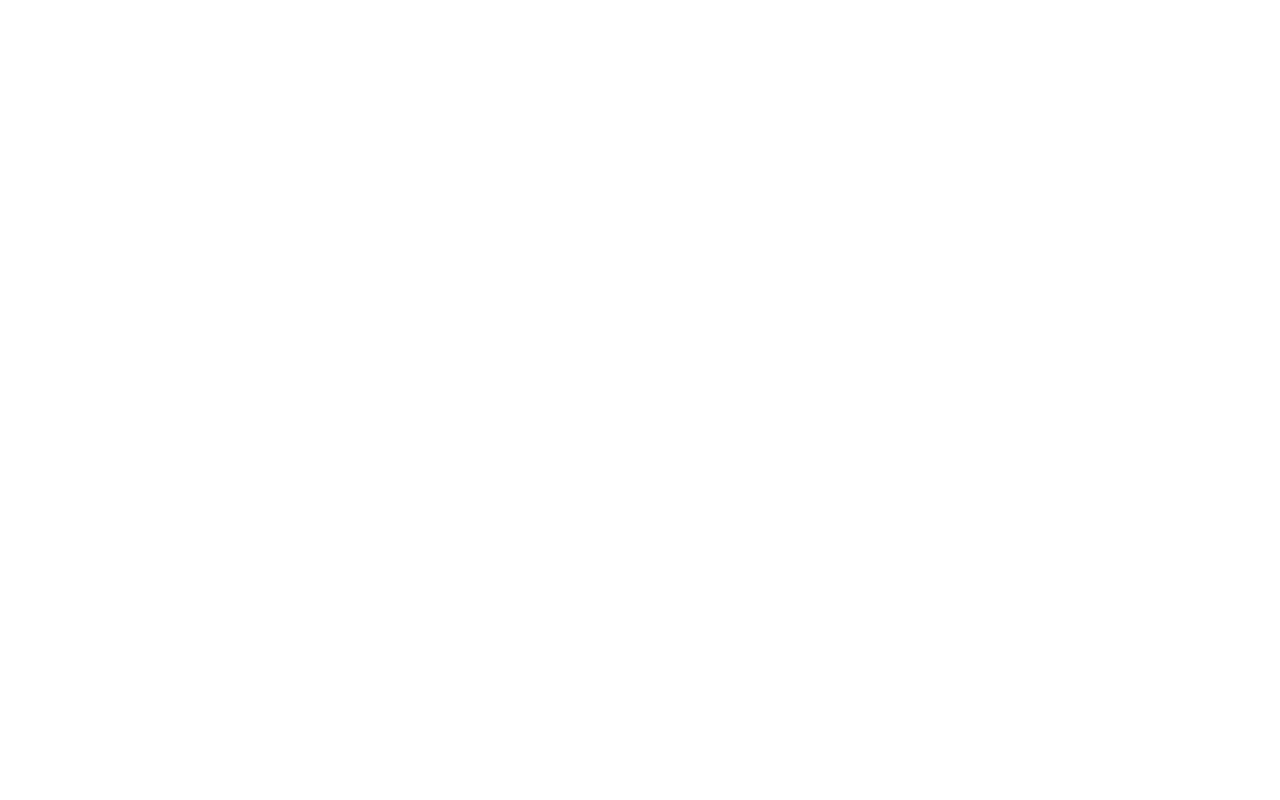
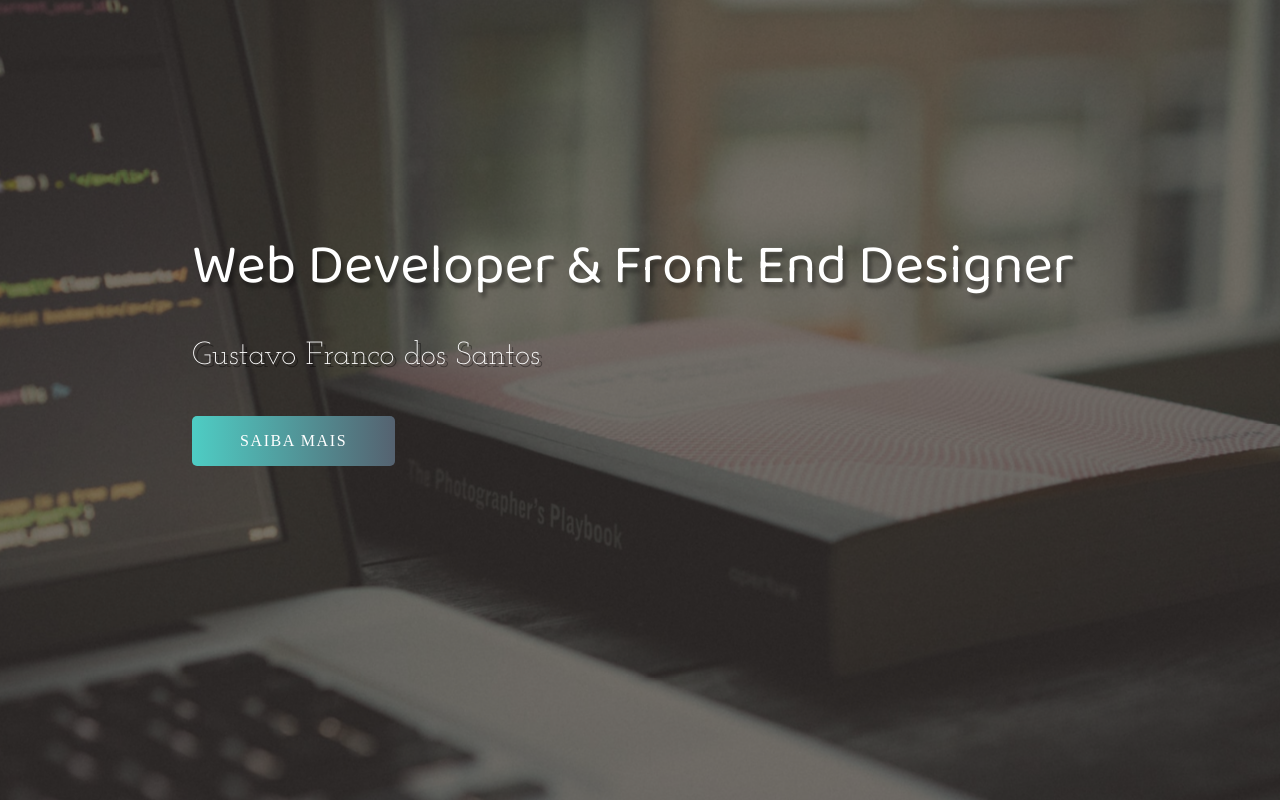
Before and after one commit to gfrancodsantos/Portifolio, a plain HTML site: page index.html in a window 1280 px wide. Drawn offline with Linux system fonts and the light colour scheme.

Commit message:
:package: header

```diff
--- a/index.html
+++ b/index.html
@@ -1,12 +1,30 @@
 <!DOCTYPE html>
 <html lang="pt-BR">
+
 <head>
     <meta charset="UTF-8">
     <meta name="viewport" content="width=device-width, initial-scale=1.0">
     <link rel="stylesheet" href="style.css">
-        <title>Portifólio</title>
+    <link rel="apple-touch-icon" sizes="180x180" href="imagens/apple-touch-icon.png">
+    <link rel="icon" type="image/png" sizes="32x32" href="imagens/favicon-32x32.png">
+    <link rel="icon" type="image/png" sizes="16x16" href="imagens/favicon-16x16.png">
+    <link rel="manifest" href="/site.webmanifest">
+    <title>Portfólio</title>
 </head>
 <body>
 
+    <div class="container">
+        <header>
+            <div class="img-wrapper">
+                <img src="imagens/bg.jpg" alt="">
+            </div>
+                <div class="banner">
+                    <h1>Web Developer & Front End Designer</h1>
+                    <p>Gustavo Franco dos Santos</p>
+                    <button>Saiba mais</button>
+                </div>
+        </header>
+    </div>
+
 </body>
 </html>
--- a/style.css
+++ b/style.css
@@ -1,3 +1,104 @@
 @import url('https://fonts.googleapis.com/css2?family=Baloo+Da+2:wght@400;500;600;700&family=Josefin+Slab:wght@300;400;500;600&family=Mulish:wght@200;300;400&display=swap');
 
-@import url ("https://cdnjs.cloudflare.com/ajax/libs/font-awesome/5.15.3/css/all.min.css")
+@import url ("https://cdnjs.cloudflare.com/ajax/libs/font-awesome/5.15.3/css/all.min.css");
+
+*{
+    margin: 0;
+    padding: 0;
+}
+
+header{
+    width: 100%;
+    height: 100vh;
+    overflow: hidden;
+    position: relative;
+}
+
+.img-wrapper{
+    width: 100%;
+    height: 100%;
+    overflow: hidden;
+    background-color: rgba(0,0,0,0.8);
+
+}
+
+.img-wrapper img{
+    width: 100%;
+    height: 100%;
+    object-fit: cover;
+    opacity: 0.5;
+    animation: zoom 25s;
+}
+
+@keyframes zoom {
+    0% {
+        transform: scale(1.3);
+    }
+    100%{
+        transform: scale(1);
+    }
+}
+
+.banner{
+    position: absolute;
+    top: 30%;
+    left: 15%
+
+}
+
+.banner h1{
+    color: #ffffff;
+    font-size: 3.5rem;
+    font-family: "Baloo Da 2", serif;
+    font-weight: 200;
+    text-shadow: 0.2rem 0.3rem 4px rgb(0 0 0 / 40%);
+    line-height: 3.5rem;
+    margin-bottom: 2rem;
+    opacity: 0;
+    animation: moveBanner 1s 0.5s forwards;
+}
+
+.banner p{
+    color: #fff;
+    font-family: "Josefin Slab", serif;
+    font-size: 2rem;
+    font-weight: 200;
+    text-shadow: 0.2rem 0.2rem rgb(0 0 0 / 40%);
+    line-height: 3.5rem;
+    margin-bottom: 2rem;
+    opacity: 0;
+    animation: moveBanner 1s 0.7s forwards;
+}
+
+.banner button{
+    font-family: "Muli", serif;
+    color: #fff;
+    font-size: 1rem;
+    text-transform: uppercase;
+    letter-spacing: .1rem;
+    background-color: rgb(86, 111, 128);
+    background: #206460;
+    background: -webkit-linear-gradient(to right, #556270, #4ECDC4);
+    background: linear-gradient(to left, #556270, #4ECDC4);
+    padding: 1rem 3rem;
+    border: none;
+    border-radius: 5px;
+    cursor: pointer;
+    opacity: 0;
+    animation: moveBanner 1s 0.9s forwards;
+}
+
+.banner button:hover{
+    opacity: 0.8;
+}
+
+
+@keyframes moveBanner{
+    0%{
+        transform: translateY(10rem) rotateY(-30deg);
+    }
+    100%{
+        transform: translateY(0) rotateY(0);
+        opacity: 1;
+    }
+}
```
Also changed, not shown: Imagens/android-chrome-192x192.png (renamed from android-chrome-192x192.png), Imagens/android-chrome-512x512.png (renamed from android-chrome-512x512.png), Imagens/apple-touch-icon.png (renamed from apple-touch-icon.png), Imagens/bg.jpg (added), Imagens/favicon-16x16.png (renamed from favicon-16x16.png), Imagens/favicon-32x32.png (renamed from favicon-32x32.png), site.webmanifest, 1 other file. Lines whose indentation alone changed are shown as unchanged.
